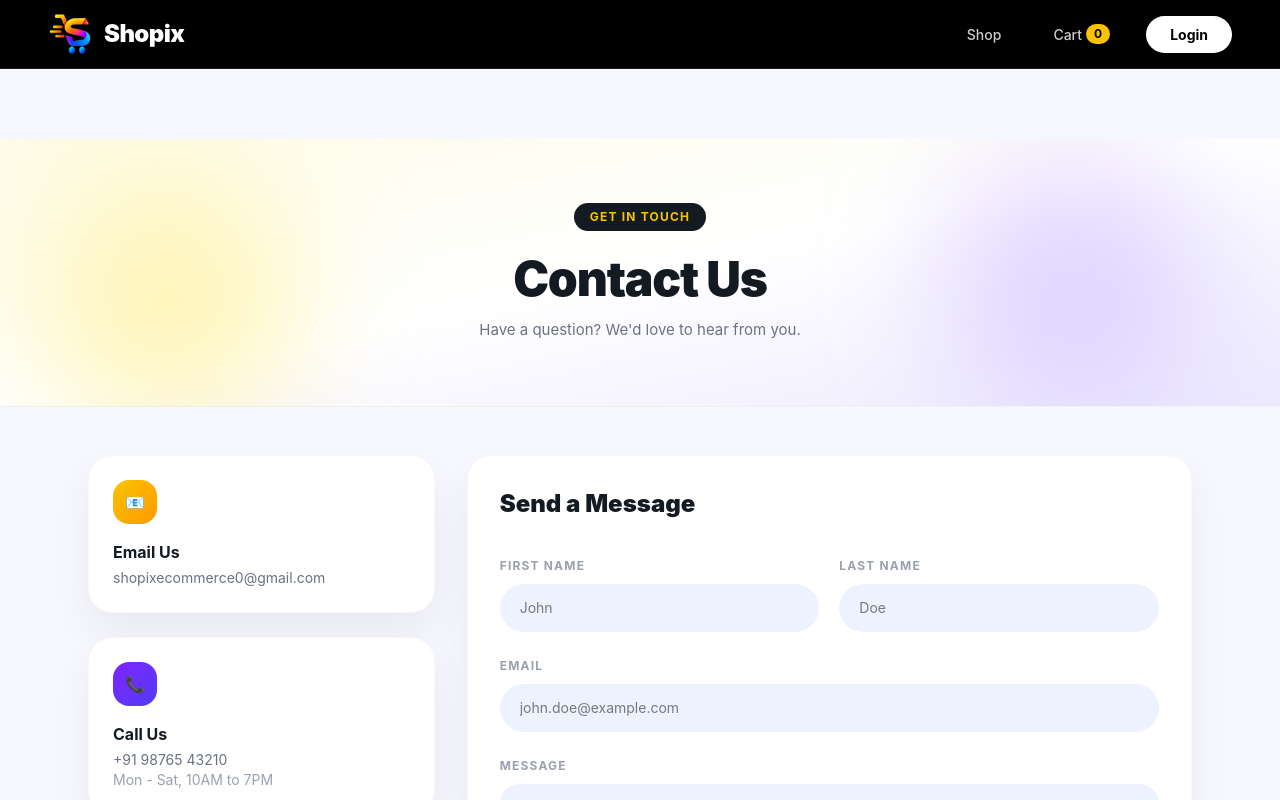
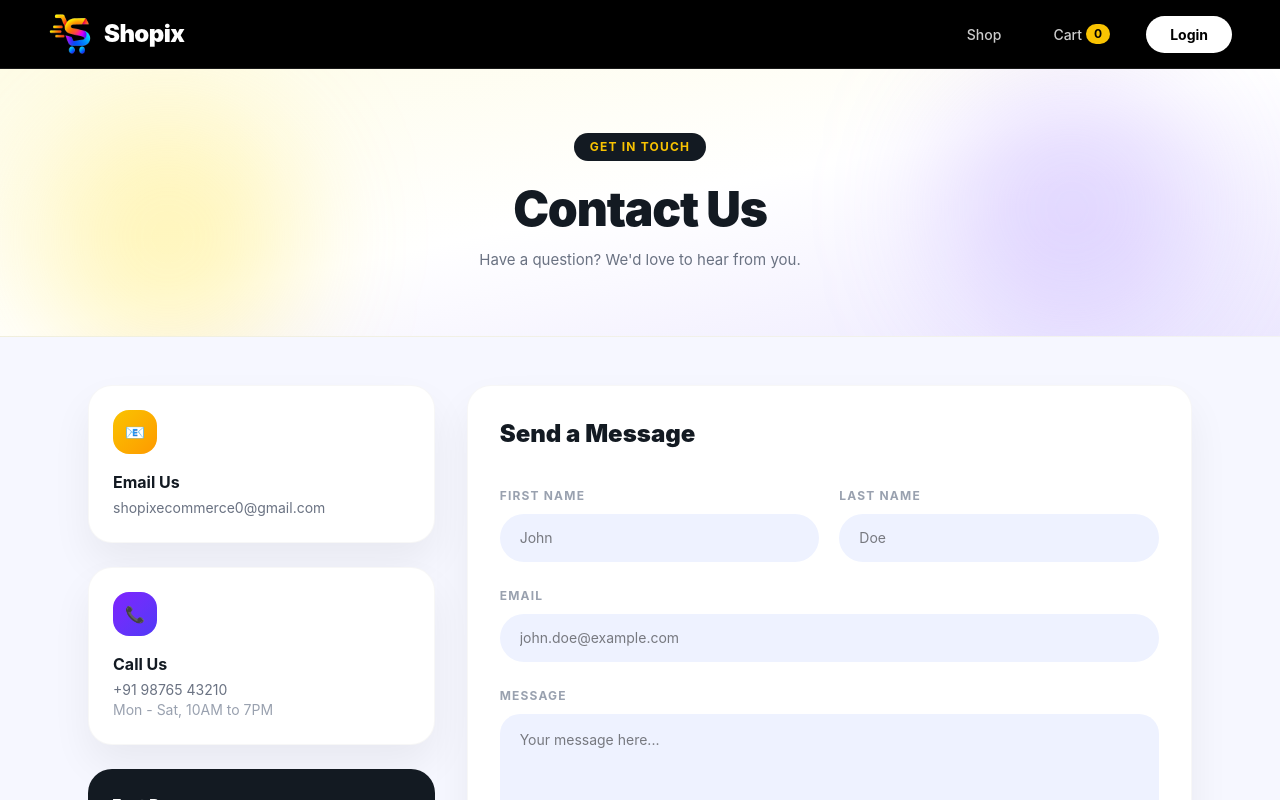
Before and after one commit to Atanu-18/Shopix, a React (Vite) app in the folder frontend/: page /contact in a window 1280 px wide. Shown: the top 800 px of the page. Built offline with nearby package versions, Linux system fonts and the light colour scheme.

Commit message:
global css & contact page modify

```diff
--- a/frontend/src/pages/Contact.jsx
+++ b/frontend/src/pages/Contact.jsx
@@ -35,7 +35,7 @@ const Contact = () => {
   }
 
   return (
-    <div className="min-h-screen bg-[#f6f7ff] pt-[70px]">
+    <div className="min-h-screen bg-[#f6f7ff]">
       <div className="relative overflow-hidden bg-gradient-to-br from-yellow-50 via-white to-violet-100 border-b border-black/5">
         <div className="absolute top-10 left-10 h-64 w-64 rounded-full bg-yellow-300/30 blur-3xl"></div>
         <div className="absolute bottom-0 right-20 h-64 w-64 rounded-full bg-violet-400/30 blur-3xl"></div>
--- a/frontend/src/styles/global.css
+++ b/frontend/src/styles/global.css
@@ -0,0 +1,19 @@
+@import url('https://fonts.googleapis.com/css2?family=Poppins:wght@400;500;700;900&display=swap');
+
+:root {
+  --black: #131A22;
+  --yellow: #F9C301;
+  --bg: #FFFFFF;
+  --text-gray: #6B7280;
+}
+
+*{
+  margin:0;
+  padding:0;
+  box-sizing:border-box;
+}
+
+body{
+  font-family: 'Poppins', sans-serif;
+  background: var(--bg);
+}
```
